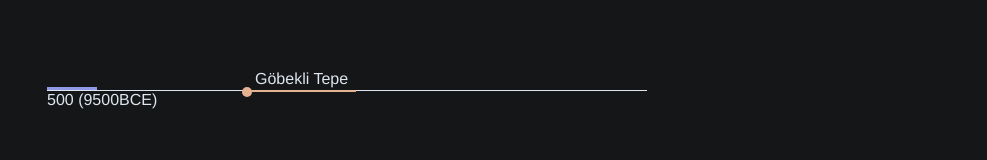
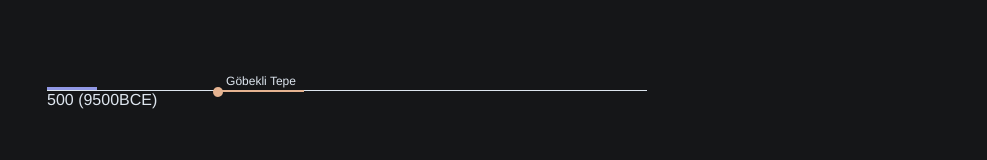
Before and after one commit to andrewlaskey/history-timeline, a Vue app: page / in a window 1280 px wide. Shown: the part 589-749 px from the top of the page, without its empty margins (293-1280 px from the left). Built offline with nearby package versions, Linux system fonts and the light colour scheme.

Commit message:
add more to timeline

```diff
--- a/src/components/Timeline.vue
+++ b/src/components/Timeline.vue
@@ -19,7 +19,7 @@ const entryStyle = (entry: DataPoint): Record<string, unknown> => {
 
   // let startLeft = entry.kind === Kind.EVENT ? 120 : 300
   let startLeft = 120
-
+  const wiggle = Math.random() * 50 * (Math.random() < 0.5 ? 1 : -1)
   switch (entry.category) {
     case Category.ARCHEOLOGICAL:
       startLeft += 80
@@ -38,7 +38,7 @@ const entryStyle = (entry: DataPoint): Record<string, unknown> => {
   return {
     top,
     height,
-    left: `${startLeft}px`,
+    left: `${startLeft + wiggle}px`,
   }
 }
 
@@ -108,6 +108,7 @@ const dataPoints = [...events, ...people, ...states]
   display: block;
   transform: translateY(calc(-100% - 8px));
   text-decoration: none;
+  font-size: 12px;
 }
 
 .event:before {
--- a/src/data/people.ts
+++ b/src/data/people.ts
@@ -73,4 +73,20 @@ export const people: DataPoint[] = [
     category: Category.PERSON,
     range: 80
   },
+  {
+    label: 'Joan of Arc',
+    link: 'https://en.wikipedia.org/wiki/Joan_of_Arc',
+    year: '1412 CE',
+    kind: Kind.RANGE,
+    category: Category.PERSON,
+    range: 19
+  },
+  {
+    label: 'Genghis Khan',
+    link: 'https://en.wikipedia.org/wiki/Genghis_Khan',
+    year: '1155 CE',
+    kind: Kind.RANGE,
+    category: Category.PERSON,
+    range: 72
+  },
 ];
--- a/src/data/states.ts
+++ b/src/data/states.ts
@@ -25,4 +25,28 @@ export const states: DataPoint[] = [
     category: Category.POLITICAL,
     range: 505
   },
+  {
+    label: 'Mongol Empire',
+    link: 'https://en.wikipedia.org/wiki/Mongol_Empire',
+    year: '1206 CE',
+    kind: Kind.RANGE,
+    category: Category.POLITICAL,
+    range: 88
+  },
+  {
+    label: 'Mongol Empire',
+    link: 'https://en.wikipedia.org/wiki/Mongol_Empire',
+    year: '1206 CE',
+    kind: Kind.RANGE,
+    category: Category.POLITICAL,
+    range: 88
+  },
+  {
+    label: 'First Persian Empire',
+    link: 'https://en.wikipedia.org/wiki/Achaemenid_Empire',
+    year: '553 BCE',
+    kind: Kind.RANGE,
+    category: Category.POLITICAL,
+    range: 220
+  }
 ];
```
